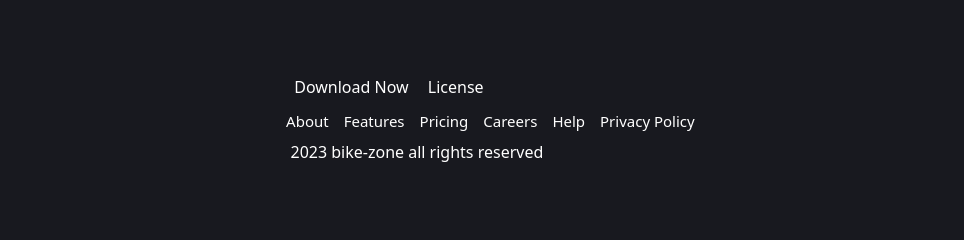
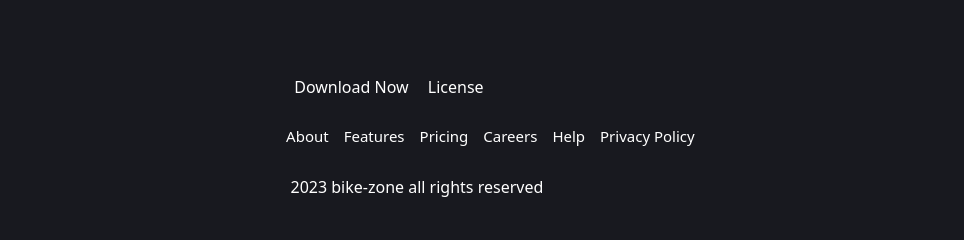
Before and after one commit to mohammadibrahiim1/biker-zone, a plain HTML site: page index.html in a window 1280 px wide. Shown: the part 3038-3278 px from the top of the page, 0-964 px from the left. Drawn offline with nearby package versions, Linux system fonts and the light colour scheme.

Commit message:
footer style update

```diff
--- a/styles.css
+++ b/styles.css
@@ -255,11 +255,12 @@
   font-size: 15px !important;
   position: relative;
   left: 78px;
-  top: 10px;
+  top: 25px;
 }
 .copyright{
     position: relative;
     left: 28px;
+    top: 35px;
     font-size: 14px;
 
 }
```
